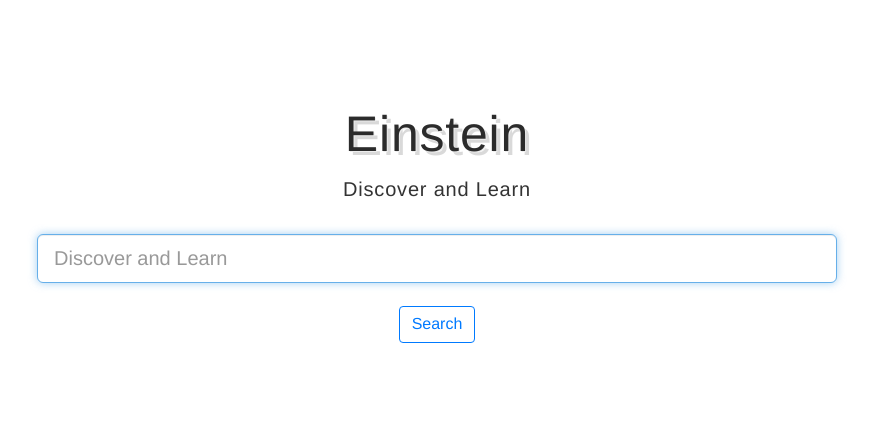
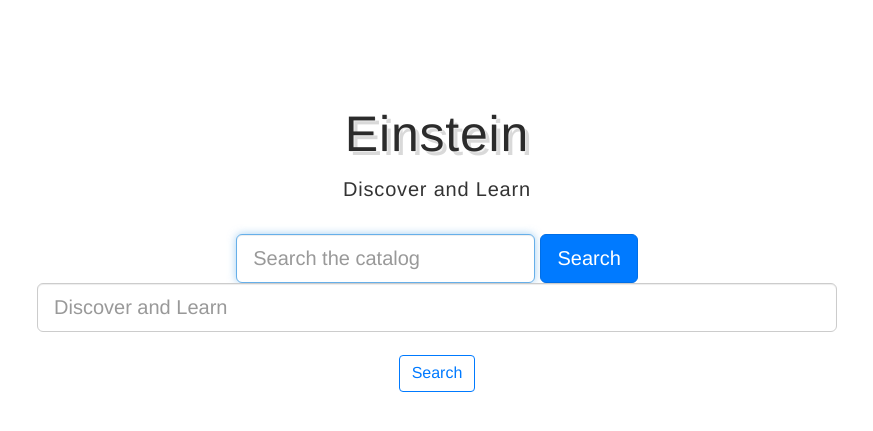
Before and after one commit to zainadil/Einstein, a CodeIgniter app: page /Einstien/index.php/landingpage/index in a window 1280 px wide. Shown: the part 58-489 px from the top of the page, without its empty margins (203-1076 px from the left). Run offline with CodeIgniter, Linux system fonts and the light colour scheme; some libraries are stand-ins or nearby versions.

Commit message:
Extra form

```diff
--- a/application/views/landingPage_view.php
+++ b/application/views/landingPage_view.php
@@ -50,6 +50,14 @@
             </div>
             <h4>Discover and Learn</h4>
           <br/>
+
+		         <form action="/Search" method="POST" class="form-inline" role="form">
+					<div class="form-group">
+						<input type="text" name="s" id="s" autofocus="" value="" class="form-control input-lg" placeholder="Search the catalog"/>
+					</div>
+					<input type="submit" name="doit" value="Search" class="btn btn-primary btn-lg" />
+				</form>
+
           <form id="id-form-landing" class="form-signin" method="POST" action="../../Einstien/index.php/searchResults/processSearch">
             <input type="text" class="form-control input-lg search-bar" name="query" id="query" placeholder="Discover and Learn"autofocus=""></input>
               <br/><br/>
```
